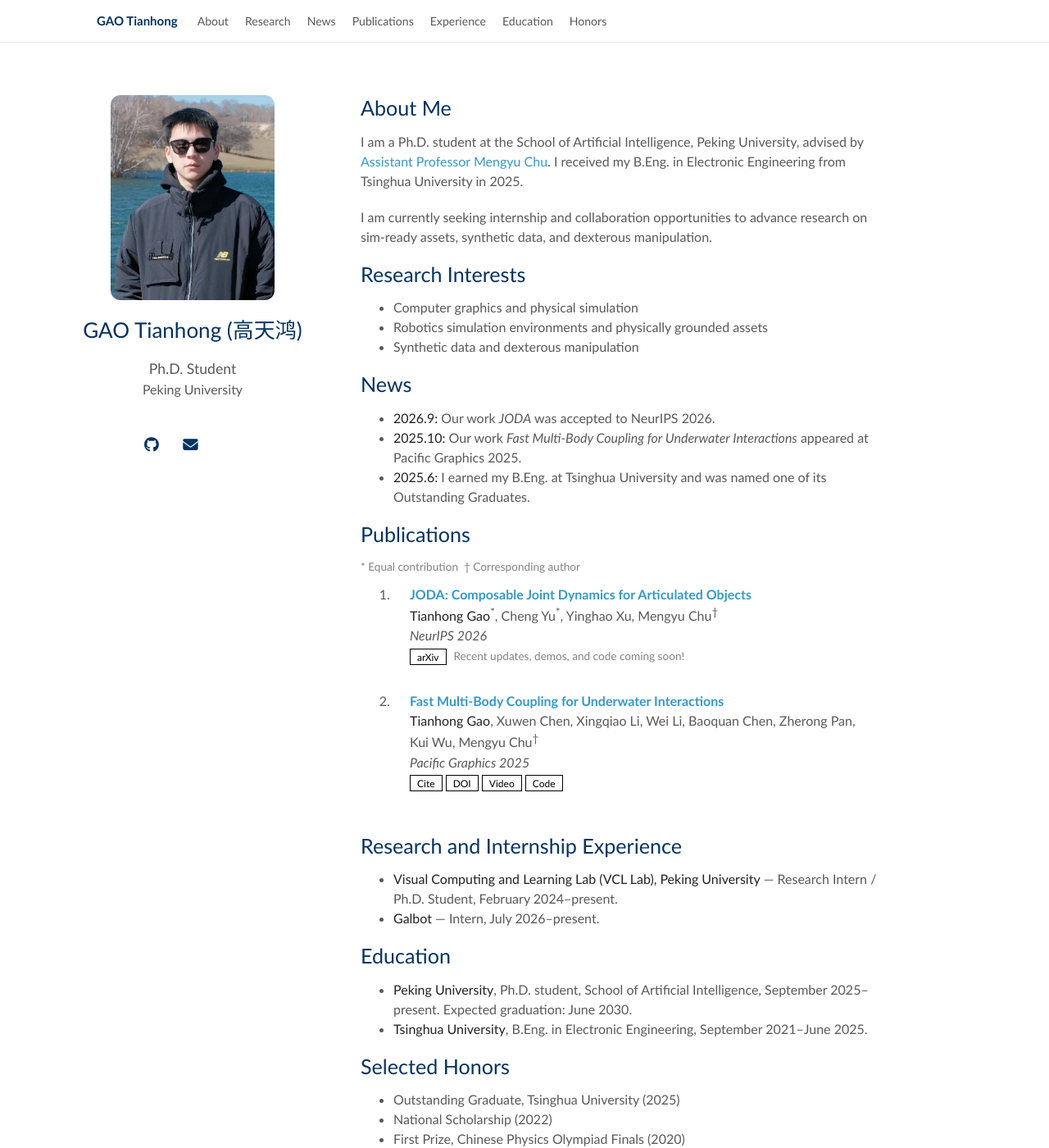
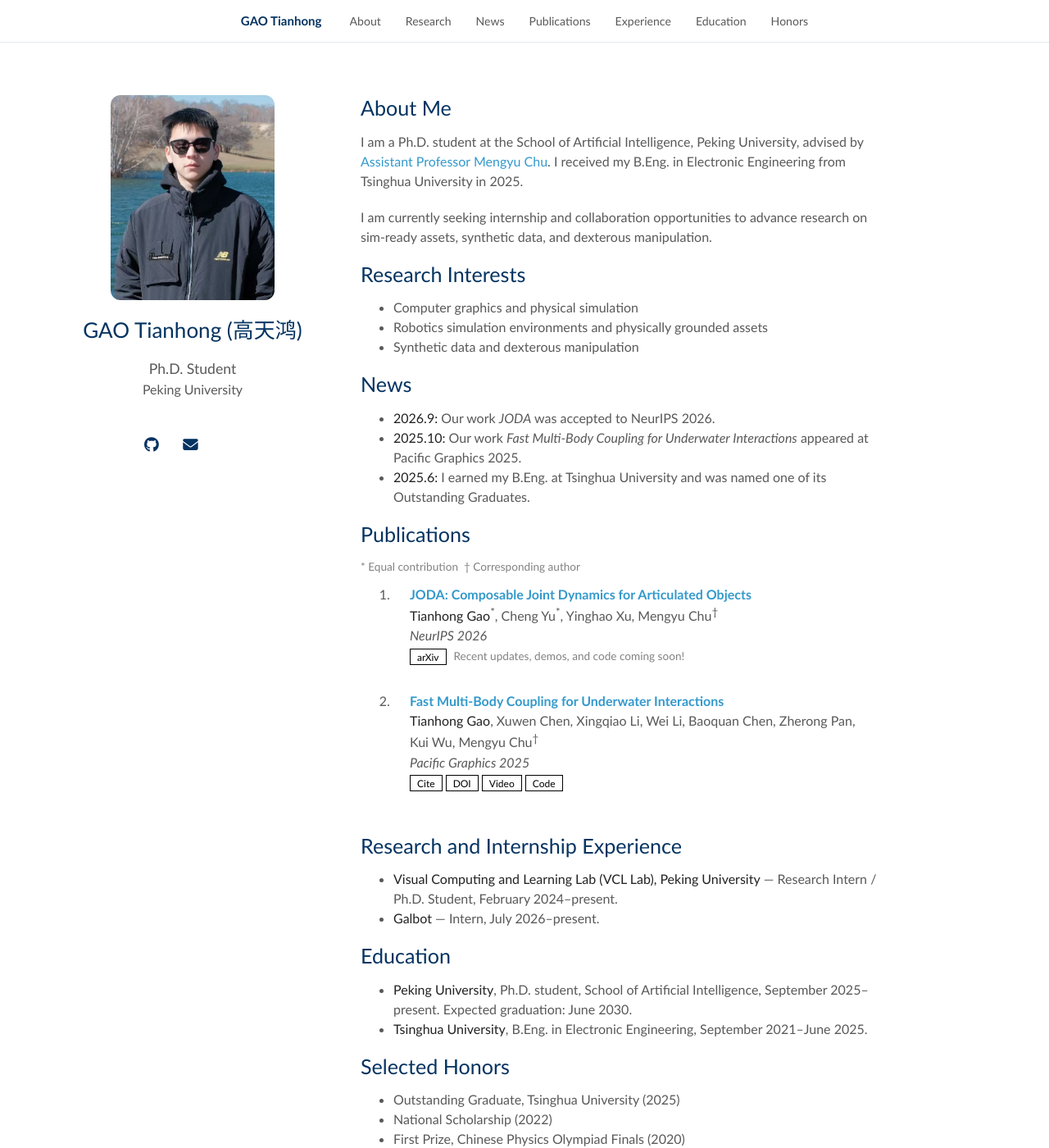
Before and after one commit to guesss2022/guesss2022.github.io, a Jekyll site: the page built from index.md, in a window 1280 px wide and 1400 px high. Shown: the whole window at 82% size. Built offline with Jekyll 4.4.1, drawn with Linux system fonts in a browser that asks for light colours; a style sheet for code colours, icons or effects is not loaded; our own code applies the rules of GitHub Pages for plain Markdown files.

Commit message:
Center homepage navigation and widen link spacing

```diff
--- a/assets/css/navigation.css
+++ b/assets/css/navigation.css
@@ -26,7 +26,8 @@ body {
   box-sizing: border-box;
   display: flex;
   align-items: center;
-  gap: 24px;
+  justify-content: center;
+  gap: 34px;
   width: min(100%, 1080px);
   height: 100%;
   margin: 0 auto;
@@ -44,7 +45,7 @@ body {
 .site-nav-links {
   display: flex;
   align-items: center;
-  gap: 20px;
+  gap: 30px;
   min-width: 0;
   height: 100%;
   overflow-x: auto;
@@ -74,6 +75,7 @@ body {
 
 @media (max-width: 600px) {
   .site-nav-inner {
+    justify-content: flex-start;
     gap: 16px;
     padding: 0 15px;
   }
```
